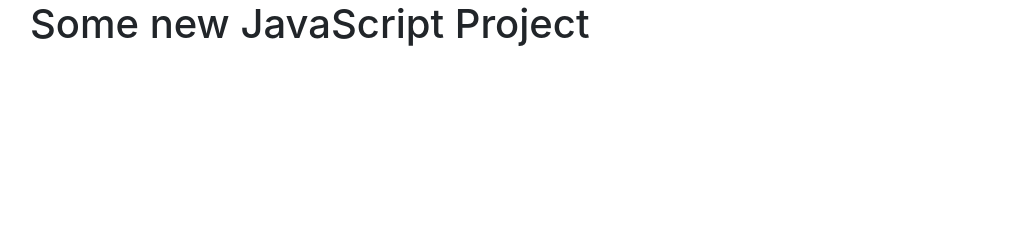
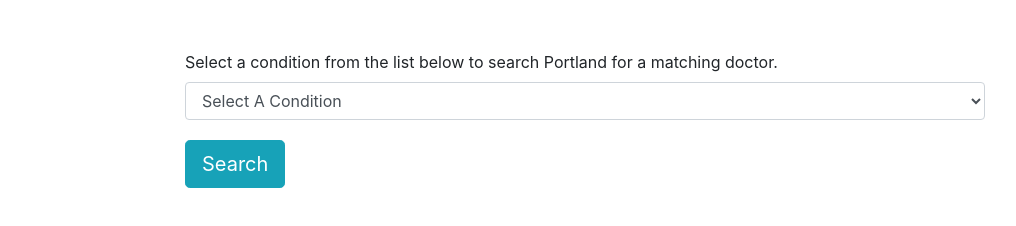
Before and after one commit to TanviCodeLife/doctor-lookup-1, a website built with webpack: page src/index.html in a window 1280 px wide. Shown: the whole page, without its empty margins (55-1071 px from the left). Built offline with nearby package versions, Linux system fonts and the light colour scheme.

Commit message:
Add front-end search ui and styles

```diff
--- a/src/index.html
+++ b/src/index.html
@@ -1,11 +1,19 @@
 <!DOCTYPE html>
 <html>
 <head>
-  <title>Add Title Here</title>
+  <title>Doctor Lookup</title>
 </head>
 <body>
   <div class="container">
-    <h1>Some new JavaScript Project</h1>
+    <div class="search-box">
+      <div class="form-group">
+        <label>Select a condition from the list below to search Portland for a matching doctor.</label>
+        <select class="form-control" id="conditions-select">
+          <option value="">Select A Condition</option>
+        </select>
+        <button class="btn btn-lg btn-info" id="search-conditions">Search</button>
+      </div>
+    </div>
   </div>
 </body>
 </html>
--- a/src/styles.css
+++ b/src/styles.css
@@ -1,3 +1,13 @@
 body {
   background-color: #ffffff;
 }
+
+.search-box {
+  margin: 50px auto 0px auto;
+  width: 75%;
+  max-width: 800px;
+}
+
+.btn {
+  margin: 20px 0px;
+}
```
